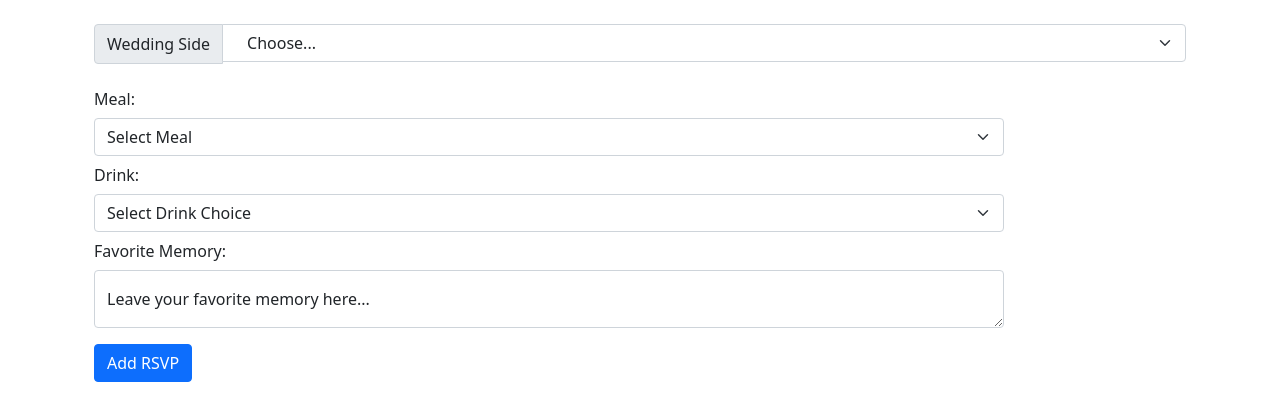
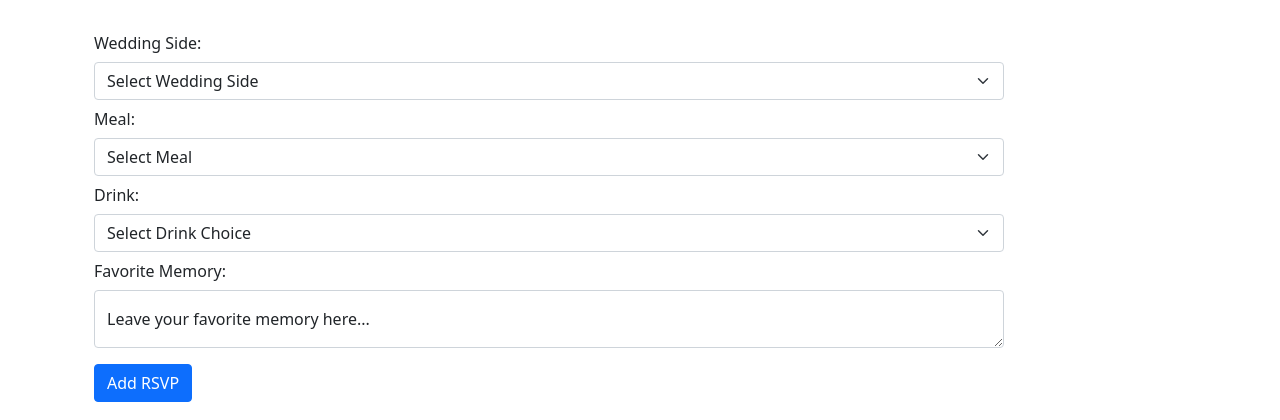
Before and after one commit to Kenmitchell2012/wedding, a Flask app: template flask_app/templates/create.html in a window 1280 px wide. Shown: the part 82-502 px from the top of the page. Run offline with Flask 3, Linux system fonts and the light colour scheme; the template is opened without the code that fills it, so the values that code supplies are empty.

Commit message:
updated create form

```diff
--- a/flask_app/templates/create.html
+++ b/flask_app/templates/create.html
@@ -6,12 +6,13 @@
                 <h4 class="alert alert-danger alert-dismissible fade show">{{ message }}</h4>
             {% endfor %}
                 <div class="row mb-3">
+
                   <form action="/create/wedding" method="post">
                       <input type="hidden" value="{{user.id}}" name="user_id">
-                      <div class="col-sm-10 input-group mb-3">
-                          <label class="input-group-text" for="inputGroupSelect01 wedding_side">Wedding Side</label>
-                          <select name="wedding_side" class="form-check form-select" id="inputGroupSelect01">
-                              <option selected>Choose...</option>
+                      <label for="meal" class="col-sm-2 col-form-label">Wedding Side:</label>
+                      <div class="col-sm-10">
+                          <select class="form-select" name="wedding_side" aria-label="Default select example">
+                            <option selected value="Select Wedding Side">Select Wedding Side</option>
                               <option value="bride">Bride</option>
                               <option value="groom">Groom</option>
                           </select>
```
Also changed, not shown: 2 other files.
